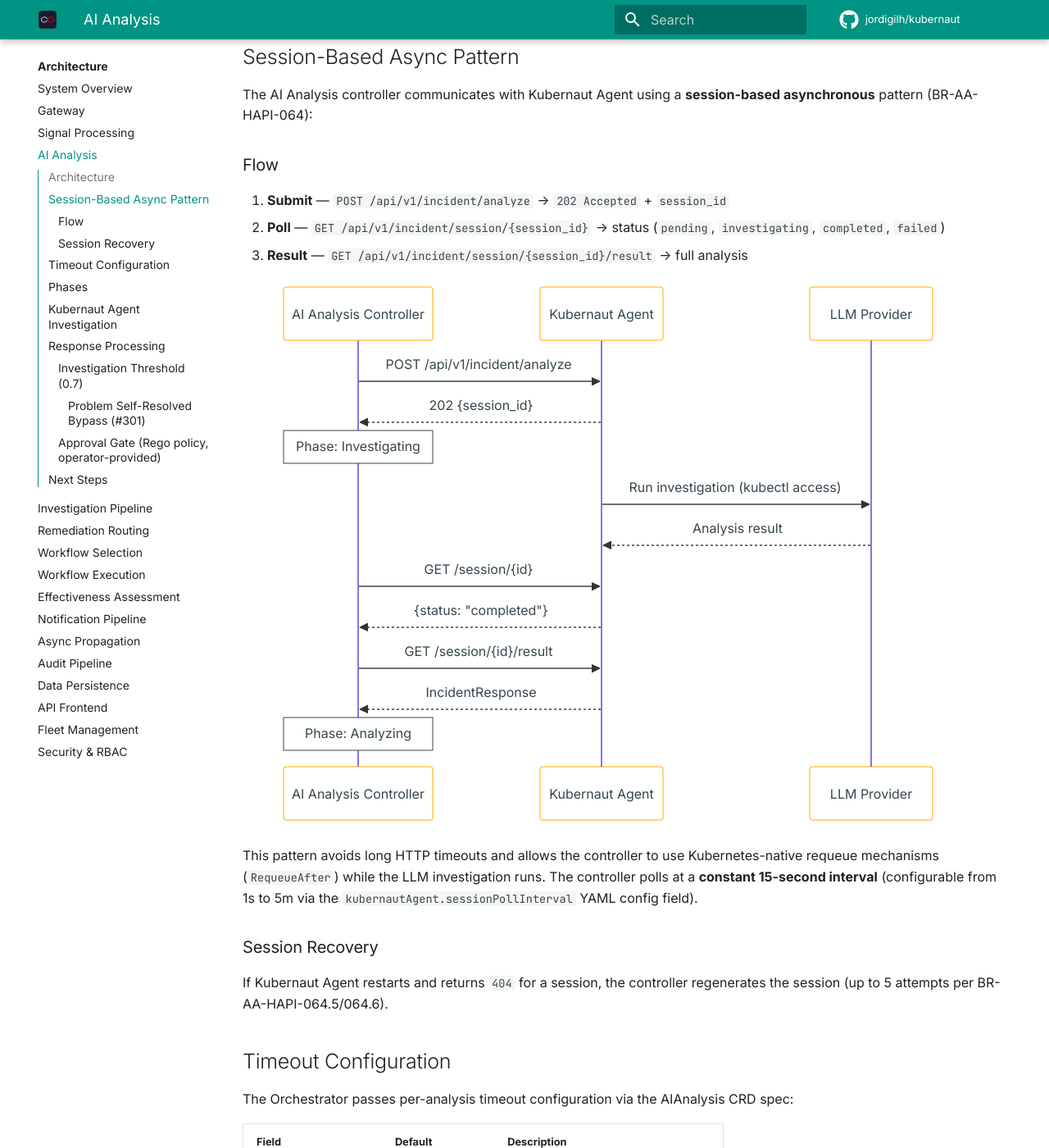
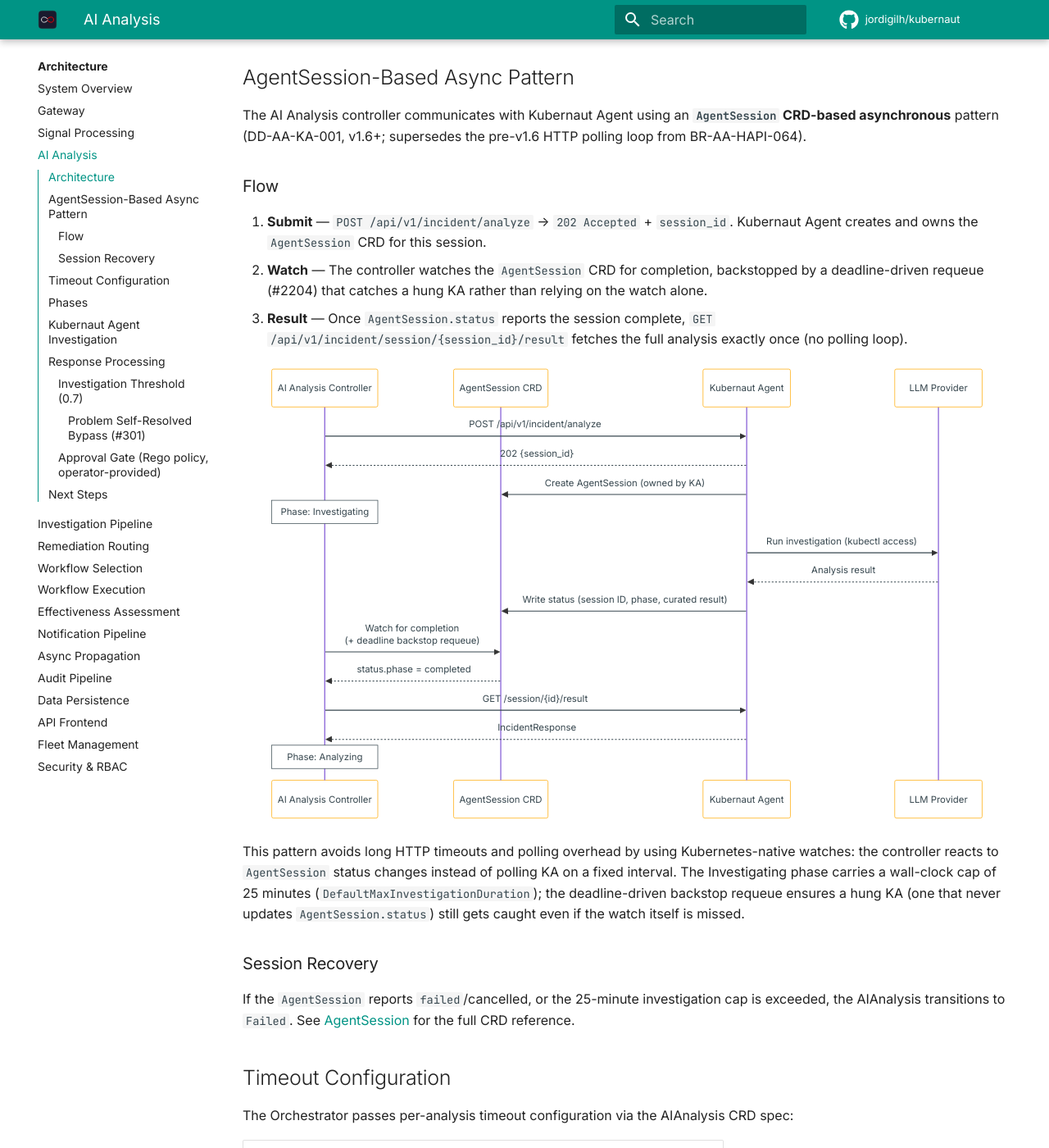
Before and after one commit to jordigilh/kubernaut-docs, an MkDocs documentation site: the page built from docs/architecture/ai-analysis.md, in a window 1280 px wide and 1400 px high, scrolled down 840 px. Shown: the whole window at 82% size. Built offline with MkDocs 1.6.1 and Material for MkDocs 9.7.7, drawn with Linux system fonts in a browser that asks for light colours; comment, search, counter and statistics services are not loaded; the version menu is left out; some of the changed text lies outside the part shown.

Commit message:
docs(architecture): rewrite ai-analysis.md for AgentSession CRD pattern
Replaces the obsolete HTTP session-polling description (submit/poll/result
over REST, constant 15s poll interval) with the current v1.6 AgentSession
CRD-based watch pattern (DD-AA-KA-001): submit, watch the AgentSession CRD
with a deadline-driven backstop requeue (#2204), then fetch the result once
on completion. Also corrects workflow discovery attribution -- it's served
from Kubernaut Agent's own in-memory catalog (DD-WORKFLOW-019), not a
DataStorage query.

````diff
--- a/docs/architecture/ai-analysis.md
+++ b/docs/architecture/ai-analysis.md
@@ -9,51 +9,55 @@ The AI Analysis service performs root cause investigation using an LLM (via Kube
 
 ```mermaid
 graph TB
-    AA[AI Analysis<br/>Controller] -->|session submit| KA[Kubernaut Agent]
-    AA -->|session poll| KA
-    AA -->|session result| KA
-    KA -->|LLM call| LLM[LLM Provider<br/><small>Vertex AI / OpenAI</small>]
-    KA -->|workflow query| DS[DataStorage]
+    AA[AI Analysis<br/>Controller] -->|"1. submit<br/>202 + session_id"| KA[Kubernaut Agent]
+    AA -->|"2. watch AgentSession<br/>+ deadline backstop"| AS[AgentSession CRD]
+    KA -->|owns / writes status| AS
+    AA -->|"3. fetch result<br/>(once completed)"| KA
+    KA -->|LLM call| LLM[LLM Provider<br/><small>Vertex AI / OpenAI / Anthropic / ...</small>]
+    KA -->|"workflow discovery<br/>(in-memory catalog, v1.6+)"| CRDs[RemediationWorkflow /<br/>ActionType CRDs]
     AA -->|Rego eval| REGO[Approval Policy]
-    AA -->|audit| DS
+    AA -->|audit| DS[DataStorage]
 ```
 
-## Session-Based Async Pattern
+## AgentSession-Based Async Pattern
 
-The AI Analysis controller communicates with Kubernaut Agent using a **session-based asynchronous** pattern (BR-AA-HAPI-064):
+The AI Analysis controller communicates with Kubernaut Agent using an **`AgentSession` CRD-based asynchronous** pattern (DD-AA-KA-001, v1.6+; supersedes the pre-v1.6 HTTP polling loop from BR-AA-HAPI-064).
 
 ### Flow
 
-1. **Submit** — `POST /api/v1/incident/analyze` → `202 Accepted` + `session_id`
-2. **Poll** — `GET /api/v1/incident/session/{session_id}` → status (`pending`, `investigating`, `completed`, `failed`)
-3. **Result** — `GET /api/v1/incident/session/{session_id}/result` → full analysis
+1. **Submit** — `POST /api/v1/incident/analyze` → `202 Accepted` + `session_id`. Kubernaut Agent creates and owns the `AgentSession` CRD for this session.
+2. **Watch** — The controller watches the `AgentSession` CRD for completion, backstopped by a deadline-driven requeue (#2204) that catches a hung KA rather than relying on the watch alone.
+3. **Result** — Once `AgentSession.status` reports the session complete, `GET /api/v1/incident/session/{session_id}/result` fetches the full analysis exactly once (no polling loop).
 
 ```mermaid
 sequenceDiagram
     participant AA as AI Analysis Controller
+    participant AS as AgentSession CRD
     participant KA as Kubernaut Agent
     participant LLM as LLM Provider
 
     AA->>KA: POST /api/v1/incident/analyze
     KA-->>AA: 202 {session_id}
+    KA->>AS: Create AgentSession (owned by KA)
     Note over AA: Phase: Investigating
 
     KA->>LLM: Run investigation (kubectl access)
     LLM-->>KA: Analysis result
+    KA->>AS: Write status (session ID, phase, curated result)
 
-    AA->>KA: GET /session/{id}
-    KA-->>AA: {status: "completed"}
+    AA->>AS: Watch for completion<br/>(+ deadline backstop requeue)
+    AS-->>AA: status.phase = completed
 
     AA->>KA: GET /session/{id}/result
     KA-->>AA: IncidentResponse
     Note over AA: Phase: Analyzing
 ```
 
-This pattern avoids long HTTP timeouts and allows the controller to use Kubernetes-native requeue mechanisms (`RequeueAfter`) while the LLM investigation runs. The controller polls at a **constant 15-second interval** (configurable from 1s to 5m via the `kubernautAgent.sessionPollInterval` YAML config field).
+This pattern avoids long HTTP timeouts and polling overhead by using Kubernetes-native watches: the controller reacts to `AgentSession` status changes instead of polling KA on a fixed interval. The Investigating phase carries a wall-clock cap of 25 minutes (`DefaultMaxInvestigationDuration`); the deadline-driven backstop requeue ensures a hung KA (one that never updates `AgentSession.status`) still gets caught even if the watch itself is missed.
 
 ### Session Recovery
 
-If Kubernaut Agent restarts and returns `404` for a session, the controller regenerates the session (up to 5 attempts per BR-AA-HAPI-064.5/064.6).
+If the `AgentSession` reports `failed`/cancelled, or the 25-minute investigation cap is exceeded, the AIAnalysis transitions to `Failed`. See [AgentSession](../api-reference/crds.md#agentsession) for the full CRD reference.
 
 ## Timeout Configuration
 
@@ -84,7 +88,7 @@ Kubernaut Agent is a Go service that orchestrates LLM-driven investigation with
 2. **Investigates using K8s tools** — Inspects pod logs, events, resource state via `kubectl`; optionally queries Prometheus for live metrics when enabled
 3. **Produces a root cause analysis** — Structured explanation of what went wrong
 4. **Resolves the target resource** — Calls `get_namespaced_resource_context` (or `get_cluster_resource_context` for cluster-scoped resources) to resolve the owner chain, compute a spec hash, fetch **remediation history** (past outcomes and effectiveness scores via internal DataStorage lookup), and detect **infrastructure labels** (GitOps, Helm, service mesh, HPA, PDB)
-5. **Discovers workflows via DataStorage** — The LLM uses a three-step protocol: `list_available_actions` → `list_workflows` → `get_workflow`. Signal context and detected labels are auto-injected as filters; DataStorage orders results by label-match scoring (scores not exposed to the LLM).
+5. **Discovers workflows via Kubernaut Agent's own catalog (v1.6+)** — The LLM uses a three-step protocol: `list_available_actions` → `list_workflows` → `get_workflow`, served from KA's in-memory, informer-cache-backed watch over the `RemediationWorkflow`/`ActionType` CRDs (no DataStorage round trip; DD-WORKFLOW-019). Signal context and detected labels are auto-injected as filters; the catalog orders results by label-match scoring (scores not exposed to the LLM).
 6. **LLM selects a workflow** — Based on workflow descriptions (`what`, `whenToUse`, `whenNotToUse`), detected infrastructure context, and remediation history
 7. **Returns `actionable` flag** — Indicates whether the investigation identified a concrete remediation action. Propagated to the `AIAnalysis` CRD status and used downstream for audit and decision filtering.
 
````
